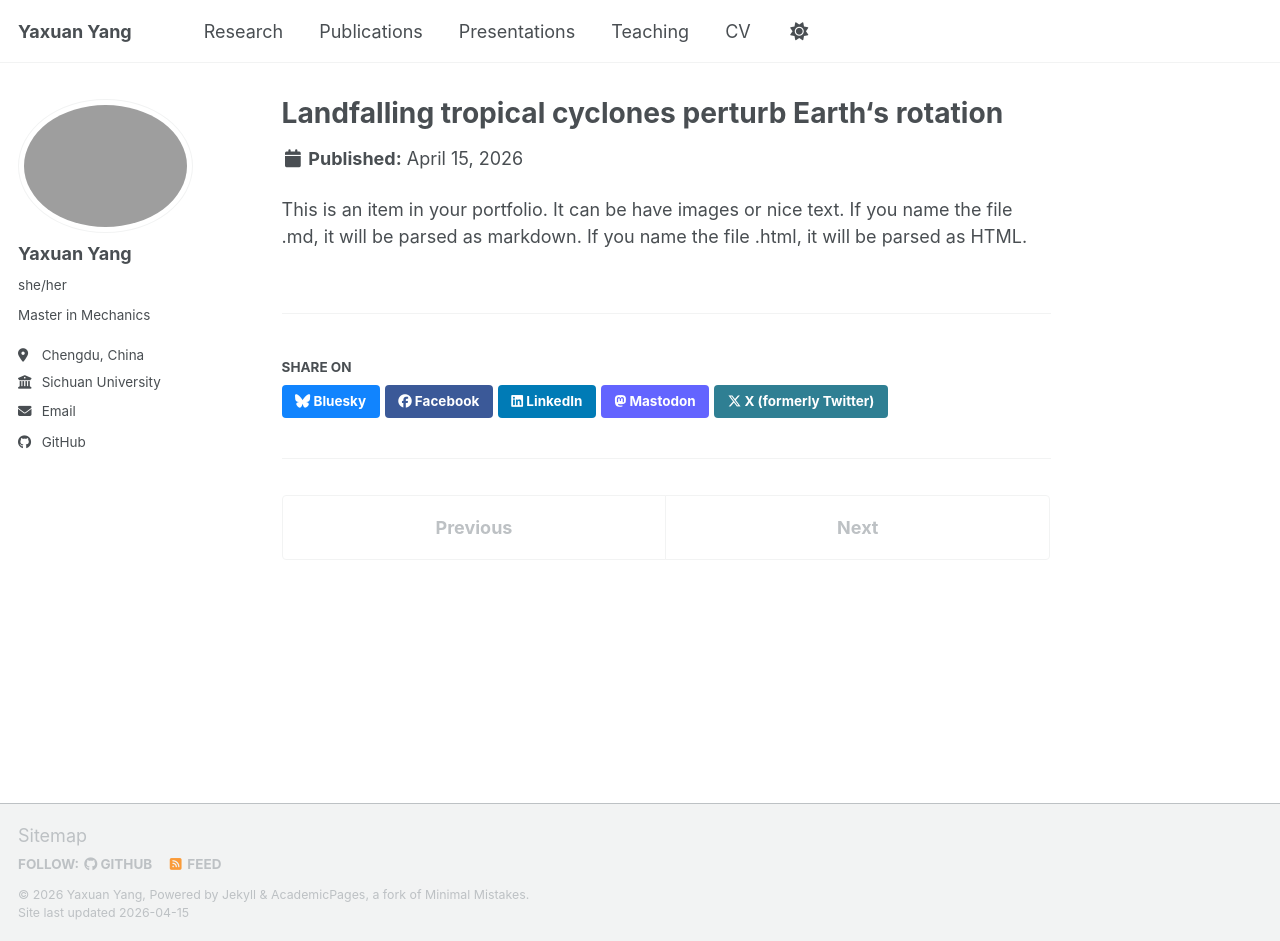
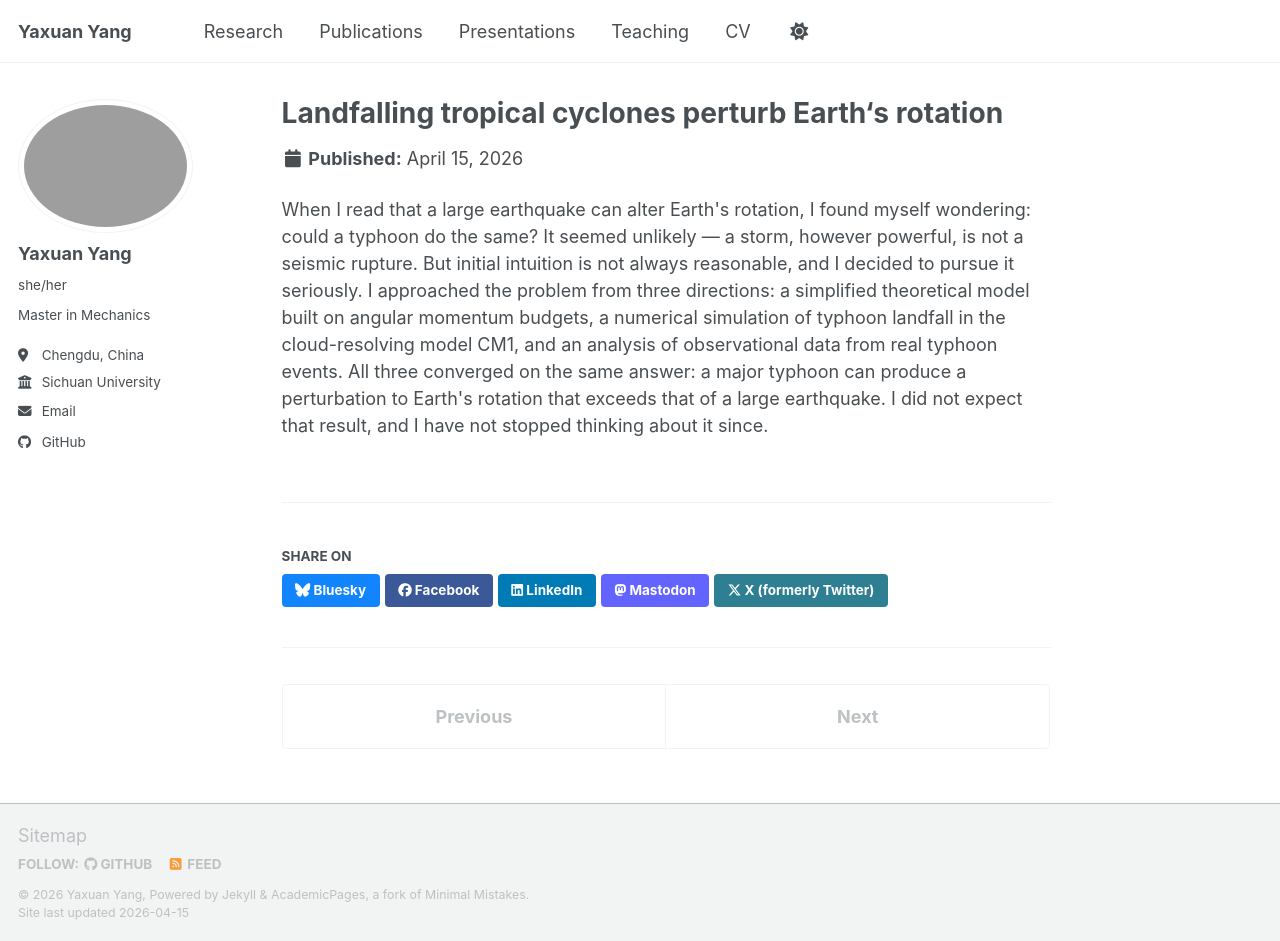
Before and after one commit to yyx-git/yyx-git.github.io, a Jekyll site: the page built from _portfolio/portfolio-2.html, in a window 1280 px wide and 941 px high. Built offline with Jekyll 4.4.1, drawn with Linux system fonts in a browser that asks for light colours; a script bundle is joined from its source files by our own code; library files that are not in the unit come from our copies.

Commit message:
Update portfolio-2.html

```diff
--- a/_portfolio/portfolio-2.html
+++ b/_portfolio/portfolio-2.html
@@ -1,7 +1,7 @@
 ---
 title: "Landfalling tropical cyclones perturb Earth‘s rotation"
-excerpt: "Short description of portfolio item number 2 <br/><img src='/images/500x300.png'>"
+excerpt: "Short description of portfolio item number 2 <br/><img src='/images/Landfall1.png'>"
 collection: portfolio
 ---
 
-This is an item in your portfolio. It can be have images or nice text. If you name the file .md, it will be parsed as markdown. If you name the file .html, it will be parsed as HTML.
+When I read that a large earthquake can alter Earth's rotation, I found myself wondering: could a typhoon do the same? It seemed unlikely — a storm, however powerful, is not a seismic rupture. But initial intuition is not always reasonable, and I decided to pursue it seriously. I approached the problem from three directions: a simplified theoretical model built on angular momentum budgets, a numerical simulation of typhoon landfall in the cloud-resolving model CM1, and an analysis of observational data from real typhoon events. All three converged on the same answer: a major typhoon can produce a perturbation to Earth's rotation that exceeds that of a large earthquake. I did not expect that result, and I have not stopped thinking about it since.
```
